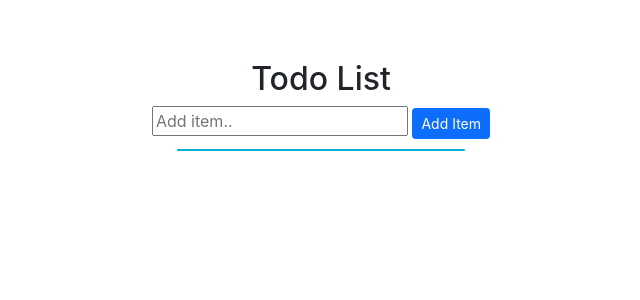
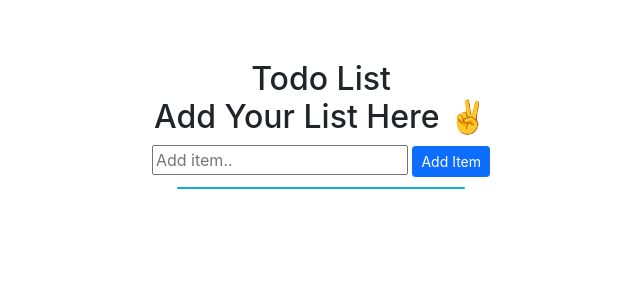
Before and after one commit to nakulsapkal/Todo_List, a React (Create React App) app in the folder client/: page / in a window 1280 px wide. Shown: the top 300 px of the page, without its empty margins (319-959 px from the left). Built offline with nearby package versions, Linux system fonts and the light colour scheme.

Commit message:
add some designing

```diff
--- a/client/package.json
+++ b/client/package.json
@@ -3,6 +3,7 @@
   "version": "0.1.0",
   "private": true,
   "dependencies": {
+    "@fortawesome/fontawesome-free": "^5.15.4",
     "@testing-library/jest-dom": "^5.14.1",
     "@testing-library/react": "^11.2.7",
     "@testing-library/user-event": "^12.8.3",
@@ -10,6 +11,7 @@
     "react": "^17.0.2",
     "react-bootstrap": "^2.0.0-beta.6",
     "react-dom": "^17.0.2",
+    "react-icons": "^4.2.0",
     "react-scripts": "4.0.3",
     "web-vitals": "^1.1.2"
   },
--- a/client/src/MyComponents/Todos.js
+++ b/client/src/MyComponents/Todos.js
@@ -4,6 +4,7 @@ import Card from "react-bootstrap/Card";
 import ListGroup from "react-bootstrap/ListGroup";
 import Button from "react-bootstrap/Button";
 import "../App.css";
+import { FaBeer } from "react-icons/fa";
 
 const getLocalItems = () => {
   let list = localStorage.getItem("lists");
@@ -75,7 +76,10 @@ export default function Todos() {
   return (
     <div className="App">
       <div className="HeaderInput">
-        <h2>Todo List</h2>
+        <h2>
+          Todo List
+          <figcaption>Add Your List Here ✌</figcaption>{" "}
+        </h2>
         <input
           type="text"
           value={inputData}
```
Also changed, not shown: 1 other file (tests, documents, lock files or other folders).
